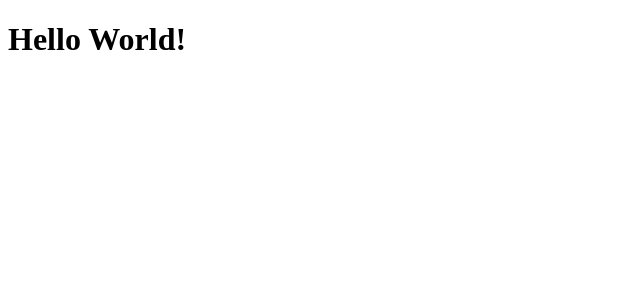
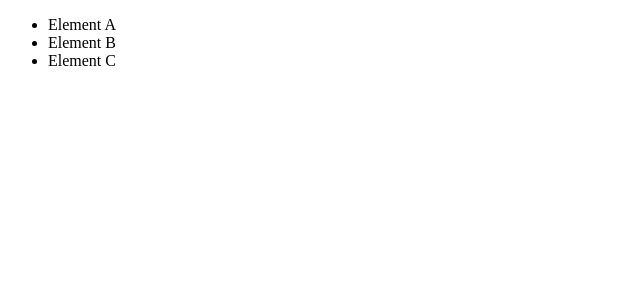
Before and after one commit to TimFinucane/rp-companion, a React app: page / in a window 1280 px wide. Shown: the top 300 px of the page, without its empty margins (0-640 px from the left). Built offline with nearby package versions, Linux system fonts and the light colour scheme.

Commit message:
Add explorer view

```diff
--- /dev/null
+++ b/src/explorer.tsx
@@ -0,0 +1,33 @@
+/* Author: Tim Finucane, Copyright: MIT
+ * This module is for displaying the file heirarchy of the wiki,
+ * similar to other solution explorers
+ */
+
+import * as React from "react";
+
+class ElementProps
+{
+    public "data-name": string;
+}
+
+class Element extends React.Component<ElementProps, any>
+{
+    public render()
+    {
+        return <li>Element {this.props["data-name"]}</li>;
+    }
+}
+
+export class Explorer extends React.Component
+{
+    public render()
+    {
+        return (
+            <ul>
+                <Element data-name="A"/>
+                <Element data-name="B"/>
+                <Element data-name="C"/>
+            </ul>
+        );
+    }
+}
--- a/src/index.tsx
+++ b/src/index.tsx
@@ -1,4 +1,6 @@
 import * as React from "react";
 import * as ReactDOM from "react-dom";
 
-ReactDOM.render( <h1>Hello World!</h1>, document.getElementById( "root" ) );
+import { Explorer } from "./explorer";
+
+ReactDOM.render( <Explorer />, document.getElementById( "root" ) );
```
Also changed, not shown: 1 other file (tests, documents, lock files or other folders).
